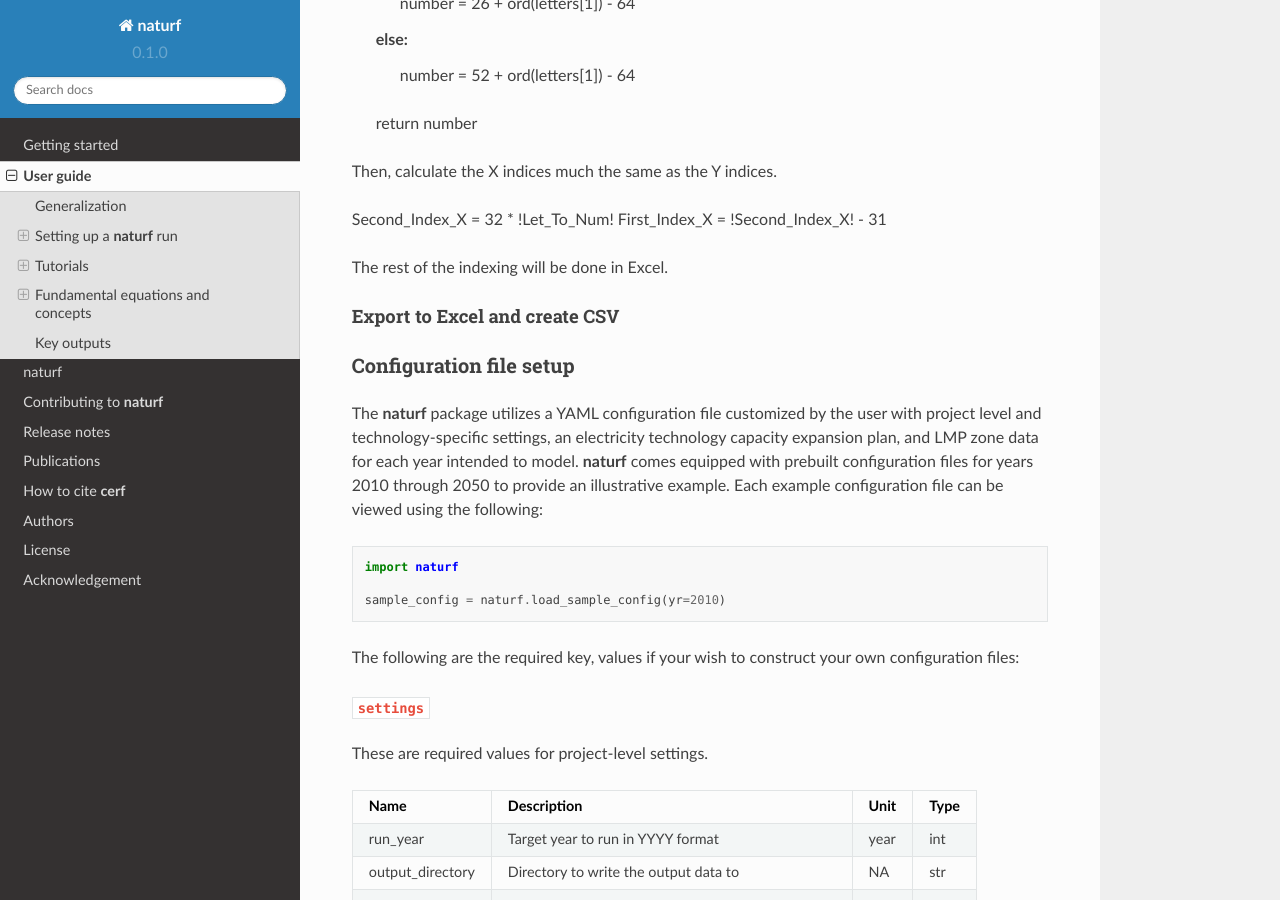
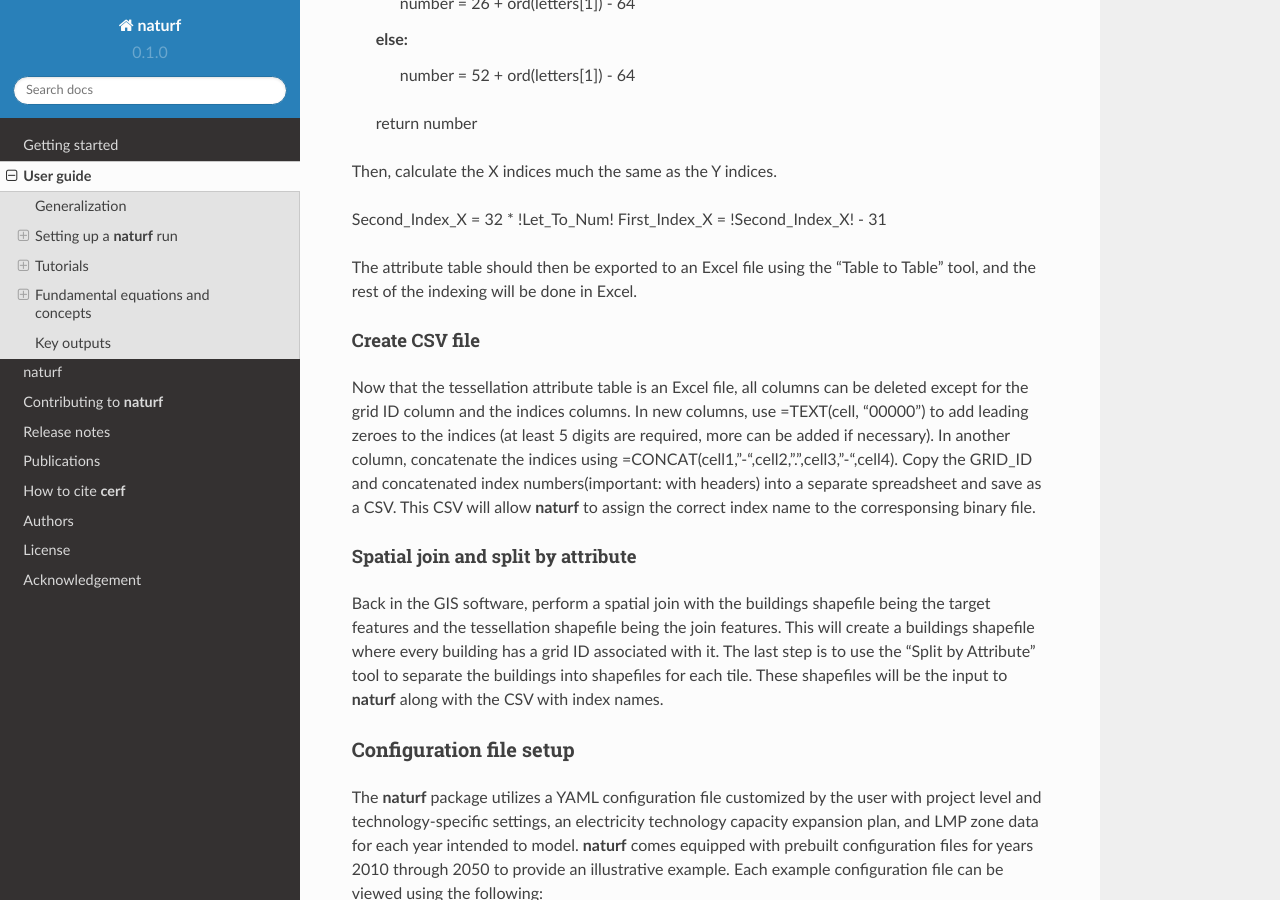
Before and after one commit to IMMM-SFA/naturf, a Sphinx documentation site: the page built from docs/source/user_guide.rst, in a window 1280 px wide and 900 px high, scrolled down 1758 px. Built offline with Sphinx 7.4.7 and the Read the Docs theme 2.0.0, drawn with Linux system fonts in a browser that asks for light colours; formulas are drawn with MathJax 3.

Commit message:
edited user_guide

```diff
--- a/docs/source/user_guide.rst
+++ b/docs/source/user_guide.rst
@@ -67,10 +67,17 @@ Then, calculate the X indices much the same as the Y indices.
 Second_Index_X = 32 * !Let_To_Num!
 First_Index_X = !Second_Index_X! - 31
 
-The rest of the indexing will be done in Excel.
+The attribute table should then be exported to an Excel file using the "Table to Table" tool, and the rest of the indexing will be done in Excel.
 
-Export to Excel and create CSV
-^^^^^^^^^^^^^^^^^^^^^^^^^^^^^^
+Create CSV file
+^^^^^^^^^^^^^^^
+
+Now that the tessellation attribute table is an Excel file, all columns can be deleted except for the grid ID column and the indices columns. In new columns, use =TEXT(cell, "00000") to add leading zeroes to the indices (at least 5 digits are required, more can be added if necessary). In another column, concatenate the indices using =CONCAT(cell1,"-",cell2,".",cell3,"-",cell4). Copy the GRID_ID and concatenated index numbers(important: with headers) into a separate spreadsheet and save as a CSV. This CSV will allow **naturf** to assign the correct index name to the corresponsing binary file.
+
+Spatial join and split by attribute
+^^^^^^^^^^^^^^^^^^^^^^^^^^^^^^^^^^^
+
+Back in the GIS software, perform a spatial join with the buildings shapefile being the target features and the tessellation shapefile being the join features. This will create a buildings shapefile where every building has a grid ID associated with it. The last step is to use the "Split by Attribute" tool to separate the buildings into shapefiles for each tile. These shapefiles will be the input to **naturf** along with the CSV with index names.
 
 Configuration file setup
 ~~~~~~~~~~~~~~~~~~~~~~~~
```
